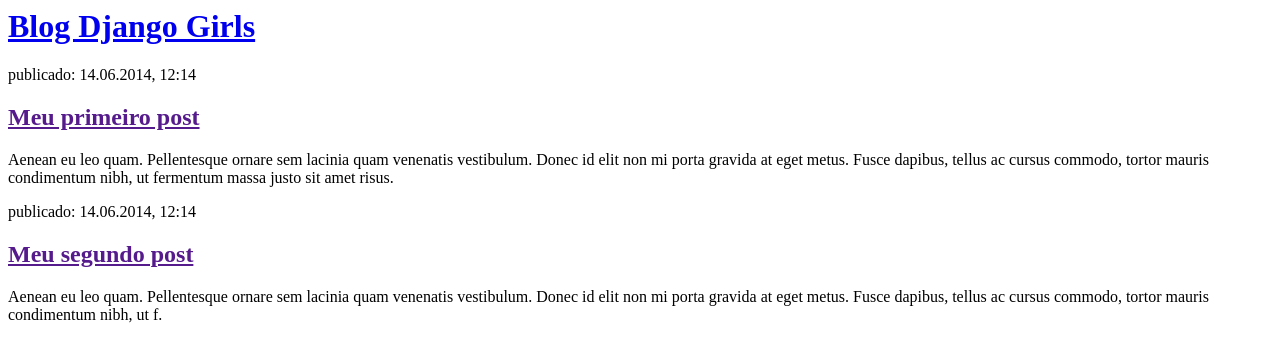
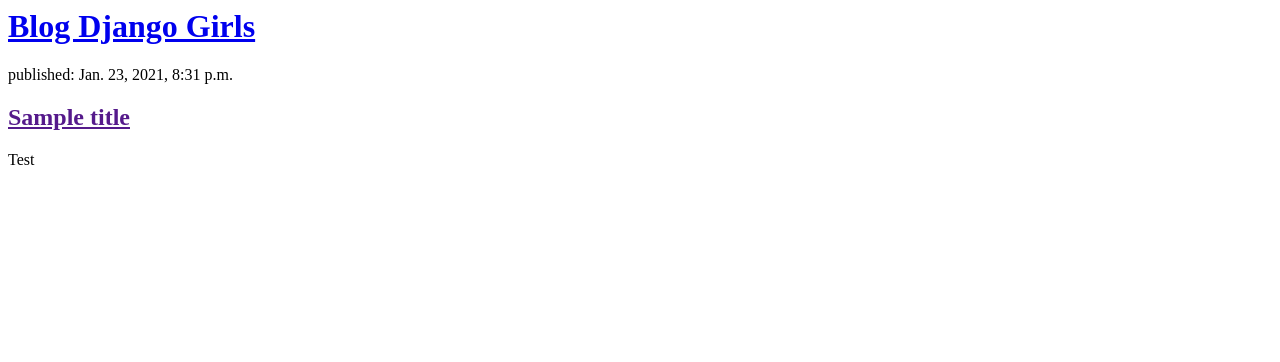
Before and after one commit to AmandaFMB/djangogirls-tutorial, a Django app: page / in a window 1280 px wide. Shown: the top 362 px of the page. Run offline with Django 3.2, Linux system fonts and the light colour scheme; data comes from the database, SQL or seed files in the repository; both versions use the stored data as it was after the commit.

Commit message:
adding Python into HTML

```diff
--- a/blog/models.py
+++ b/blog/models.py
@@ -7,7 +7,8 @@
     author = models.ForeignKey(settings.AUTH_USER_MODEL, on_delete=models.CASCADE)
     title = models.CharField(max_length=200)
     text = models.TextField()
-    created_date = models.DateTimeField(blank=True, null=True)
+    created_date = models.DateTimeField(default=timezone.now)
+    published_date = models.DateTimeField(blank=True, null=True)
 
     def publish(self):
         self.published_date = timezone.now()
--- a/blog/templates/blog/post_list.html
+++ b/blog/templates/blog/post_list.html
@@ -7,16 +7,14 @@
             <h1><a href="/">Blog Django Girls</a></h1>
         </div>
 
-        <div>
-            <p>publicado: 14.06.2014, 12:14</p>
-            <h2><a href="">Meu primeiro post</a></h2>
-            <p>Aenean eu leo quam. Pellentesque ornare sem lacinia quam venenatis vestibulum. Donec id elit non mi porta gravida at eget metus. Fusce dapibus, tellus ac cursus commodo, tortor mauris condimentum nibh, ut fermentum massa justo sit amet risus.</p>
-        </div>
+        {% for post in posts %}
+            <div>
+            <p>published: {{ post.published_date }}</p>
+            <h2><a href="">{{ post.title }}</a></h2>
+            <p>{{ post.text|linebreaksbr }}</p>
+            </div>
+        {% endfor %}
 
-        <div>
-            <p>publicado: 14.06.2014, 12:14</p>
-            <h2><a href="">Meu segundo post</a></h2>
-            <p>Aenean eu leo quam. Pellentesque ornare sem lacinia quam venenatis vestibulum. Donec id elit non mi porta gravida at eget metus. Fusce dapibus, tellus ac cursus commodo, tortor mauris condimentum nibh, ut f.</p>
-        </div>
+
     </body>
 </html>
--- a/blog/views.py
+++ b/blog/views.py
@@ -1,6 +1,9 @@
 from django.shortcuts import render
+from .models import Post
+from django.utils import timezone
 
 # Create your views here.
 
 def post_list(request):
-    return render(request, 'blog/post_list.html',{})
+    posts = Post.objects.filter(published_date__lte=timezone.now()).order_by('published_date')
+    return render(request, 'blog/post_list.html',{'posts':posts})
```
Also changed, not shown: lacos.py (deleted, +0 -8 lines), blog/migrations/0001_initial.py, db.sqlite3.
